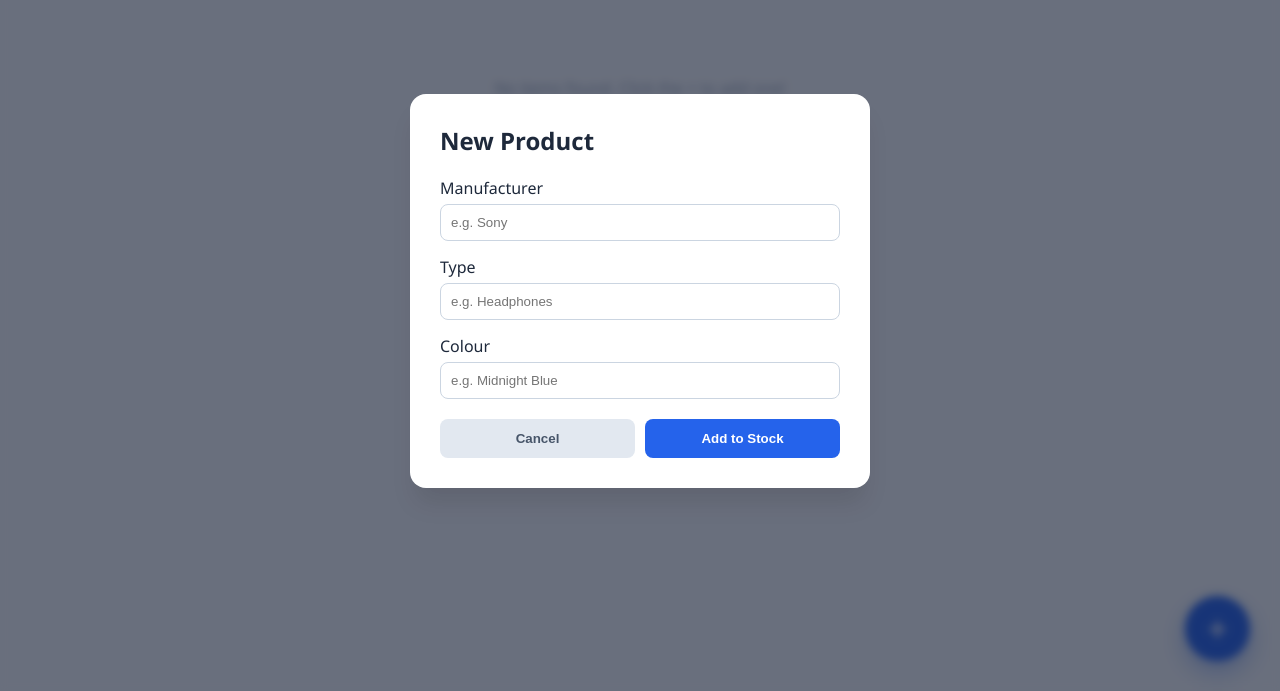
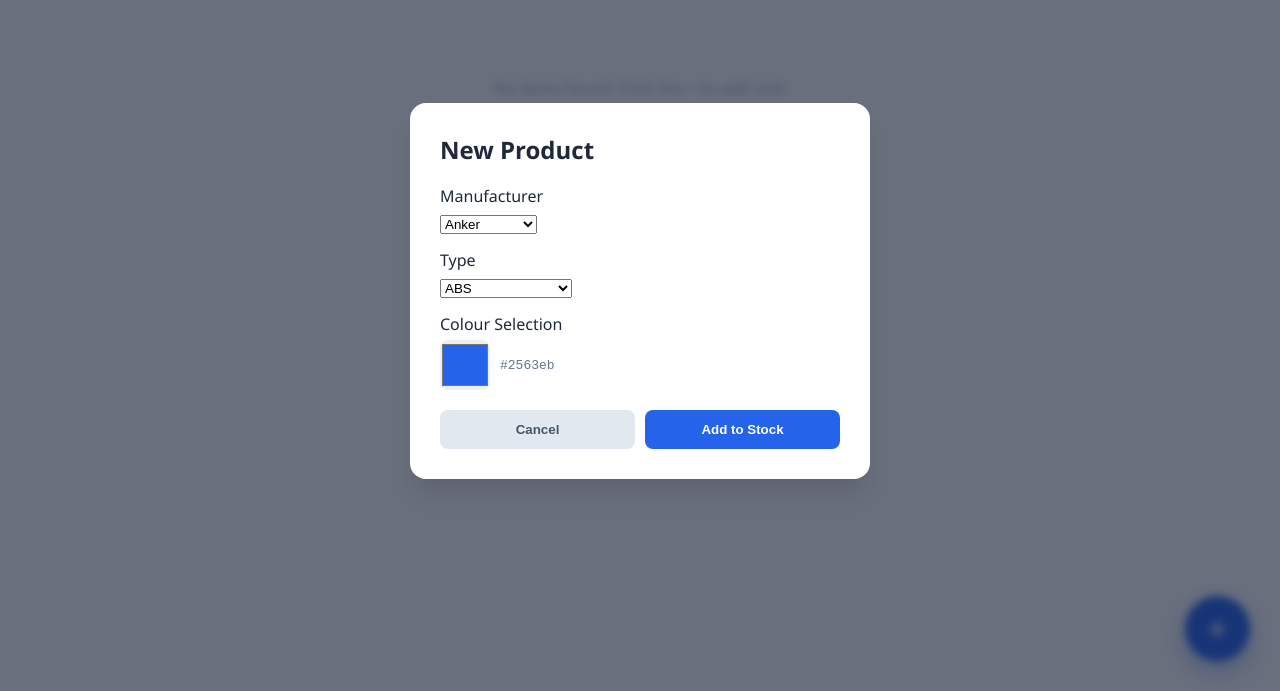
Before and after one commit to michaelshire/FilamentStock, a website: page index.html in a window 1280 px wide. Both pictures are taken after a click on the button "Add New Item". Shown: the part 109-800 px from the top of the page. Drawn offline with Linux system fonts and the light colour scheme.

Commit message:
Update index.html

```diff
--- a/index.html
+++ b/index.html
@@ -175,15 +175,36 @@
             <h2>New Product</h2>
             <div class="form-group">
                 <label>Manufacturer</label>
-                <input type="text" id="mfrIn" placeholder="e.g. Sony">
+                <select id="mfrIn">
+                    <option value="Anker">Anker</option>
+                    <option value="Anycubic">Anycubic</option>
+                    <option value="Bambu Labs">Bambu Labs</option>
+                    <option value="Creality">Creality</option>
+                    <option value="Elegoo">Elegoo</option>
+                    <option value="Geeetech">Geeetech</option>
+                    <option value="Prusa">Prusa</option>
+                    <option value="Qidi">Qidi</option>
+                    <option value="Tronxy">Tronxy</option>
+                    <option value="Vivedino">Vivedino</option>
+                    <option value="Voron">Voron</option>
+                    <option value="Voxelab">Voxelab</option>
+                </select>
             </div>
             <div class="form-group">
                 <label>Type</label>
-                <input type="text" id="typeIn" placeholder="e.g. Headphones">
+                <select id="typeIn">
+                    <option value="ABS">ABS</option>
+                    <option value="PLA">PLA</option>
+                    <option value="PETG">PETG</option>
+                    <option value="PETG-Translucent">PETG-Translucent</option>
+                </select>
             </div>
             <div class="form-group">
-                <label>Colour</label>
-                <input type="text" id="colorIn" placeholder="e.g. Midnight Blue">
+                <label>Colour Selection</label>
+                <div style="display: flex; gap: 10px; align-items: center;">
+                    <input type="color" id="colorIn" value="#2563eb" style="width: 50px; height: 50px; padding: 0; border: none;">
+                    <span id="colorHexText" style="font-family: monospace; color: #64748b;">#2563eb</span>
+                </div>
             </div>
             <div class="modal-btns">
                 <button class="btn btn-cancel" onclick="closeModal()">Cancel</button>
```
